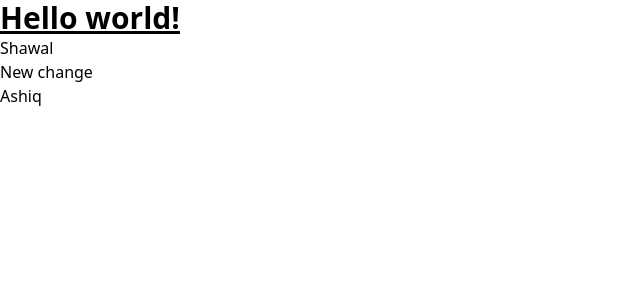
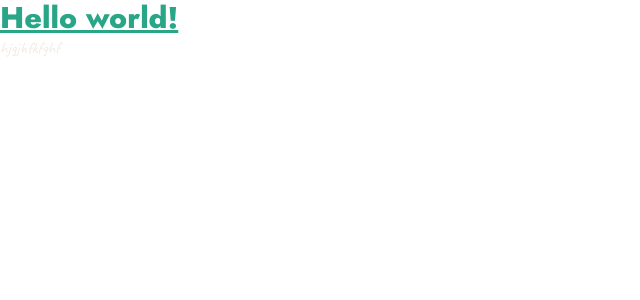
Before and after one commit to Ashique5299/portfolio_app, a React (Create React App) app: page / in a window 1280 px wide. Shown: the top 300 px of the page, without its empty margins (0-640 px from the left). Built offline with nearby package versions, Linux system fonts and the light colour scheme.

Commit message:
tailwind setup

```diff
--- a/public/index.html
+++ b/public/index.html
@@ -10,34 +10,26 @@
       content="Web site created using create-react-app"
     />
     <link rel="apple-touch-icon" href="%PUBLIC_URL%/logo192.png" />
-    <!--
-      manifest.json provides metadata used when your web app is installed on a
-      user's mobile device or desktop. See https://developers.google.com/web/fundamentals/web-app-manifest/
-    -->
+
     <link rel="manifest" href="%PUBLIC_URL%/manifest.json" />
-    <!--
-      Notice the use of %PUBLIC_URL% in the tags above.
-      It will be replaced with the URL of the `public` folder during the build.
-      Only files inside the `public` folder can be referenced from the HTML.
 
-      Unlike "/favicon.ico" or "favicon.ico", "%PUBLIC_URL%/favicon.ico" will
-      work correctly both with client-side routing and a non-root public URL.
-      Learn how to configure a non-root public URL by running `npm run build`.
-    -->
+    <link rel="preconnect" href="https://fonts.googleapis.com" />
+    <link rel="preconnect" href="https://fonts.gstatic.com" crossorigin />
+    <link
+      href="https://fonts.googleapis.com/css2?family=Jost:wght@400;600;800&display=swap"
+      rel="stylesheet"
+    />
+    <link rel="preconnect" href="https://fonts.googleapis.com" />
+    <link rel="preconnect" href="https://fonts.gstatic.com" crossorigin />
+    <link
+      href="https://fonts.googleapis.com/css2?family=Caveat:wght@400;700&display=swap"
+      rel="stylesheet"
+    />
+
     <title>React App</title>
   </head>
   <body>
     <noscript>You need to enable JavaScript to run this app.</noscript>
     <div id="root"></div>
-    <!--
-      This HTML file is a template.
-      If you open it directly in the browser, you will see an empty page.
-
-      You can add webfonts, meta tags, or analytics to this file.
-      The build step will place the bundled scripts into the <body> tag.
-
-      To begin the development, run `npm start` or `yarn start`.
-      To create a production bundle, use `npm run build` or `yarn build`.
-    -->
   </body>
 </html>
--- a/src/App.js
+++ b/src/App.js
@@ -1,10 +1,13 @@
+// import Ashiq from "./Components/Ashiq";
+// import Shawal from "./Components/Shawal";
+
 function App() {
   return (
-    <div className="App">
-      <h1 className="text-3xl font-bold underline">Hello world!</h1>
-      <h2>Shawal</h2>
-      <h3>New change</h3>
-      <h3>Ashiq</h3>
+    <div>
+      <h1 className="text-3xl font-bold underline text-primary">
+        Hello world!
+      </h1>
+      <h3 className="font-caveat text-background">hjgjhfkfghf</h3>
     </div>
   );
 }
--- /dev/null
+++ b/src/Components/Ashiq.jsx
@@ -0,0 +1,7 @@
+import React from "react";
+
+function Ashiq() {
+  return <div>Ashiq</div>;
+}
+
+export default Ashiq;
--- /dev/null
+++ b/src/Components/Shawal.jsx
@@ -0,0 +1,7 @@
+import React from "react";
+
+function Shawal() {
+  return <div>Shawal</div>;
+}
+
+export default Shawal;
--- a/tailwind.config.js
+++ b/tailwind.config.js
@@ -2,7 +2,16 @@
 module.exports = {
   content: ["./src/**/*.{js,jsx,ts,tsx}"],
   theme: {
-    extend: {},
+    extend: {
+      fontFamily: {
+        sans: ["Jost,san-serif"],
+        caveat: ["Caveat, san-serif"],
+      },
+      colors: {
+        primary: "#29a587",
+        background: "#f0ebe4",
+      },
+    },
   },
   plugins: [],
 };
```
